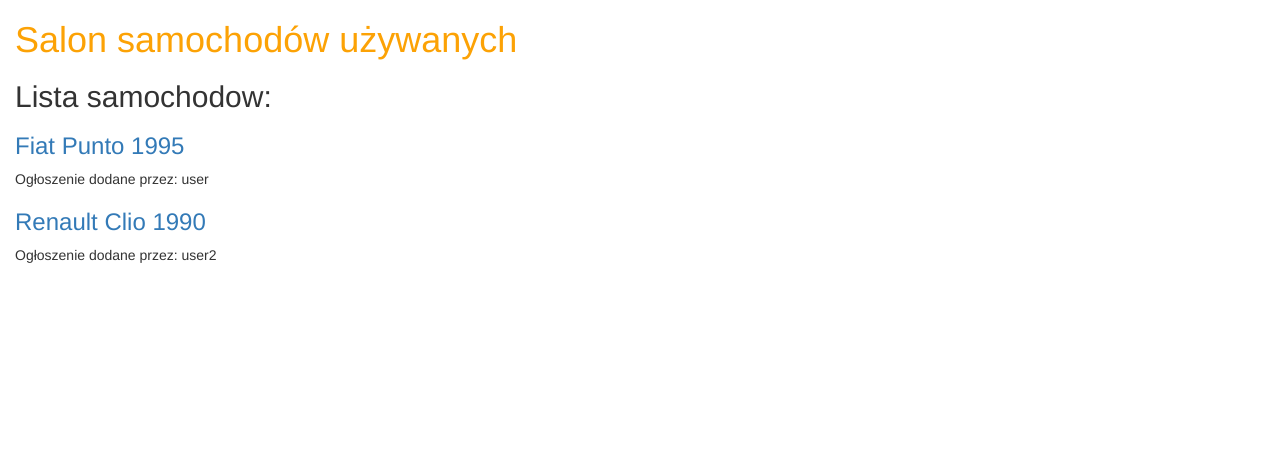
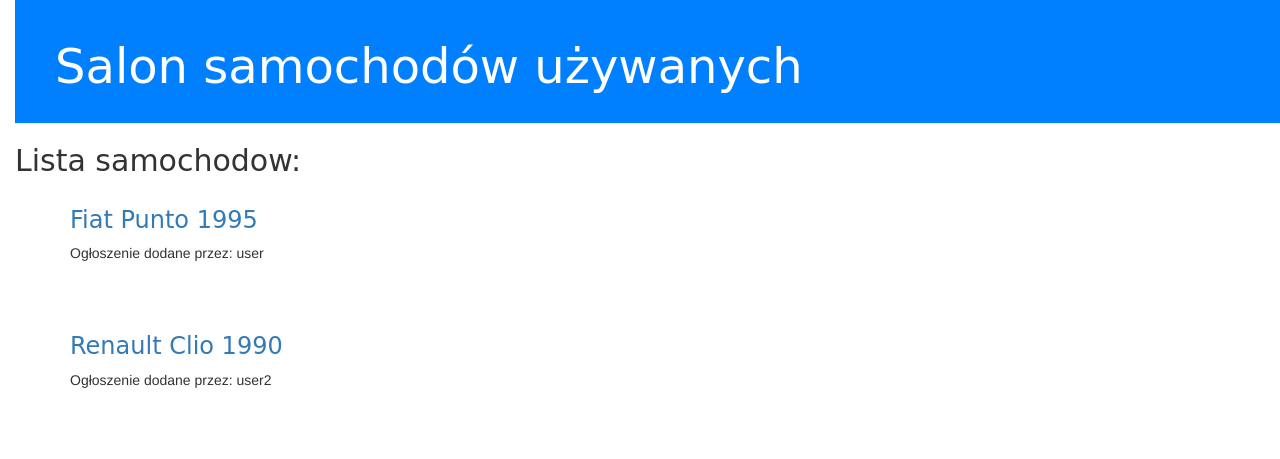
Before and after one commit to ArkadiuszK93/project-car, a Django app: page /app1/ in a window 1280 px wide. Shown: the top 459 px of the page. Run offline with Django 3.2, Linux system fonts and the light colour scheme; data comes from the database, SQL or seed files in the repository; some libraries are stand-ins or nearby versions.

Commit message:
base.html

```diff
--- /dev/null
+++ b/app1/templates/app1/base.html
@@ -0,0 +1,27 @@
+{% load staticfiles %}
+<html>
+    <head>
+        <title>Salon samochodów używanych</title>
+        <link rel="stylesheet" href="//maxcdn.bootstrapcdn.com/bootstrap/3.2.0/css/bootstrap.min.css">
+        <link rel="stylesheet" href="//maxcdn.bootstrapcdn.com/bootstrap/3.2.0/css/bootstrap-theme.min.css">
+        <link rel="stylesheet" href="{% static 'css/test.css' %}">
+
+    </head>
+    <body>
+        <div class="page-header">
+            <h1><a href="">Salon samochodów używanych</a></h1>
+        </div>
+        <h2>Lista samochodow:</h2>
+
+<div class="content container">
+    <div class="row">
+        <div class="col-md-8">
+
+            {% block content %}
+            {% endblock %}
+
+        </div>
+        </div>
+    </div>
+    </body>
+</html>
--- a/app1/templates/app1/test.html
+++ b/app1/templates/app1/test.html
@@ -1,24 +1,17 @@
-{% load staticfiles %}
-<html>
-    <head>
-        <title>Salon samochodów używanych</title>
-        <link rel="stylesheet" href="//maxcdn.bootstrapcdn.com/bootstrap/3.2.0/css/bootstrap.min.css">
-        <link rel="stylesheet" href="//maxcdn.bootstrapcdn.com/bootstrap/3.2.0/css/bootstrap-theme.min.css">
-        <link rel="stylesheet" href="{% static 'css/test.css' %}">
+{% extends 'app1/base.html' %}
 
-    </head>
-    <body>
-        <div>
-            <h1><a href="">Salon samochodów używanych</a></h1>
-        </div>
-        <h2>Lista samochodow:</h2>
-        {% for l in lista %}
 
-         <div>
+{% block content %}
 
-        <h3><a href="">{{ l.marka.nazwa  }} {{ l.model }} {{ l.rok }}</a></h3>
-        <p>Ogłoszenie dodane przez: {{ l.uzytkownik.login}}  </p>
-      </div>
-         {% endfor %}
-    </body>
-</html>
+{% for l in lista %}
+
+    <div class="sam">
+
+    <h3><a href="{% url 'car_detail' pk=car.pk %}">{{ l.marka.nazwa  }} {{ l.model }} {{ l.rok }}</a></h3>
+    <p>Ogłoszenie dodane przez: {{ l.uzytkownik.login}}  </p>
+
+    </div>
+
+{% endfor %}
+
+{% endblock %}
--- a/app1/urls.py
+++ b/app1/urls.py
@@ -3,4 +3,5 @@
 
 urlpatterns = [
 	url(r'^$',views.test, name='test'),
+	url(r'^car/(?P<pk>[0-9]+)/$',views.car_detail, name='car_detail'),
 ]
--- a/app1/views.py
+++ b/app1/views.py
@@ -9,7 +9,8 @@
     lista = Samochod.objects.all()
     return render(request, 'app1/test.html', {'lista':lista})
 
-def test2(request):
-    return render(request, 'app1/test.html', {})
+def car_detail(request,pk):
+    Samochod.objects.get(pk=pk)
+    return render(request, 'app1/car_detail.html', {})
 
 # Create your views here.
--- a/static/css/test.css
+++ b/static/css/test.css
@@ -5,3 +5,48 @@
 body {
     padding-left: 15px;
 }
+
+
+.page-header {
+    background-color: #0080ff;
+    margin-top: 0;
+    padding: 20px 20px 20px 40px;
+}
+
+.page-header h1, .page-header h1 a, .page-header h1 a:visited, .page-header h1 a:active {
+    color: #ffffff;
+    font-size: 36pt;
+    text-decoration: none;
+}
+
+.content {
+    margin-left: 40px;
+}
+
+h1, h2, h3, h4 {
+    font-family: 'Lobster', cursive;
+}
+
+
+.save {
+    float: right;
+}
+
+.sam-form textarea, .sam-form input {
+    width: 100%;
+}
+
+.top-menu, .top-menu:hover, .top-menu:visited {
+    color: #ffffff;
+    float: right;
+    font-size: 26pt;
+    margin-right: 20px;
+}
+
+.sam {
+    margin-bottom: 70px;
+}
+
+.sam h1 a, .sam h1 a:visited {
+    color: #000000;
+}
```
